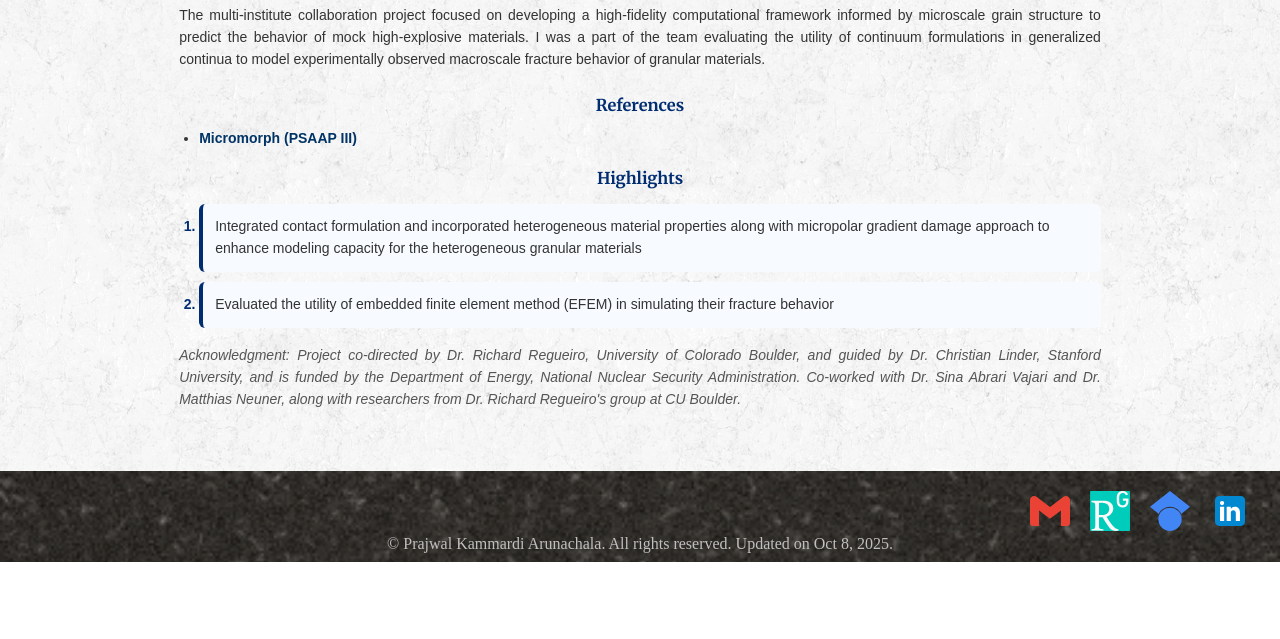
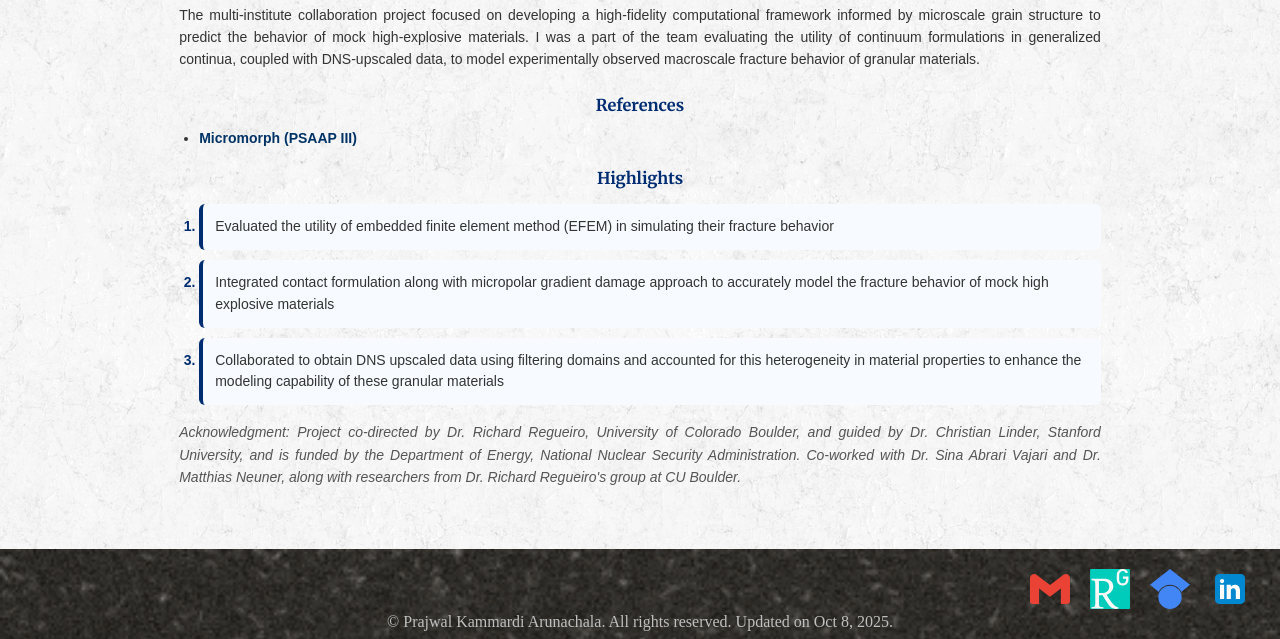
Before and after one commit to prajwalka/prajwalka.github.io, a Jekyll site: the page built from research/multiuni/psaap.md, in a window 1280 px wide and 1186 px high. Shown: the part 547-1186 px from the top of the window. Built offline with Jekyll 4.4.1, drawn with Linux system fonts in a browser that asks for light colours; some web fonts are replaced.

Commit message:
updating research

```diff
--- a/research/multiuni/psaap.md
+++ b/research/multiuni/psaap.md
@@ -8,9 +8,9 @@ permalink: /research/multiuni/psaap/
   <h2>Predictive Science Academic Alliance Program (PSAAP) III</h2>
   <h3 class="rd-subtitle"> <em> Multi-disciplinary Simulation Center (MSC) for Micromorphic Multiphysics Porous and Particulate Materials Simulations Within Exascale Computing Workflows </em> </h3>
 
-  <figure class="rd-image"> <img src="/research/postdoc/PostdocOverview.png" alt="Short crack growth study"> </figure>
+  <figure class="rd-image"> <img src="/research/multiuni/psaap.png" alt="Predictive Science Academic Alliance Program (PSAAP) III"> </figure>
 
-  <div class="rd-content"> <p> The multi-institute collaboration project focused on developing a high-fidelity computational framework informed by microscale grain structure to predict the behavior of mock high-explosive materials. I was a part of the team evaluating the utility of continuum formulations in generalized continua to model experimentally observed macroscale fracture behavior of granular materials.  </p>
+  <div class="rd-content"> <p> The multi-institute collaboration project focused on developing a high-fidelity computational framework informed by microscale grain structure to predict the behavior of mock high-explosive materials. I was a part of the team evaluating the utility of continuum formulations in generalized continua, coupled with DNS-upscaled data, to model experimentally observed macroscale fracture behavior of granular materials.  </p>
 
   <h3>References</h3>
   <ul class="rd-refs">
@@ -19,8 +19,9 @@ permalink: /research/multiuni/psaap/
 
   <h3>Highlights</h3>
   <ol class="rd-highlights">
-    <li>Integrated contact formulation and incorporated heterogeneous material properties along with micropolar gradient damage approach to enhance modeling capacity for the heterogeneous granular materials</li>
-    <li>Evaluated the utility of embedded finite element method (EFEM) in simulating their fracture behavior</li>
+     <li>Evaluated the utility of embedded finite element method (EFEM) in simulating their fracture behavior</li>
+    <li>Integrated contact formulation along with micropolar gradient damage approach to accurately model the fracture behavior of mock high explosive materials</li>
+    <li>Collaborated to obtain DNS upscaled data using filtering domains and accounted for this heterogeneity in material properties to enhance the modeling capability of these granular materials</li>
   </ol>
 
   <p class="rd-ack"><em>
```
Also changed, not shown: research.md (+1 -1 lines), research/multiuni/psaapTile.png (added), 3 other files.
